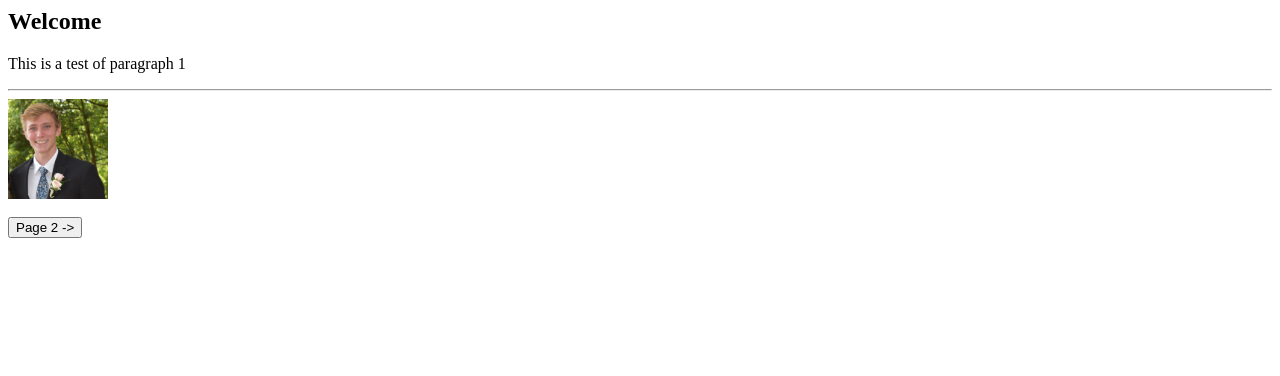
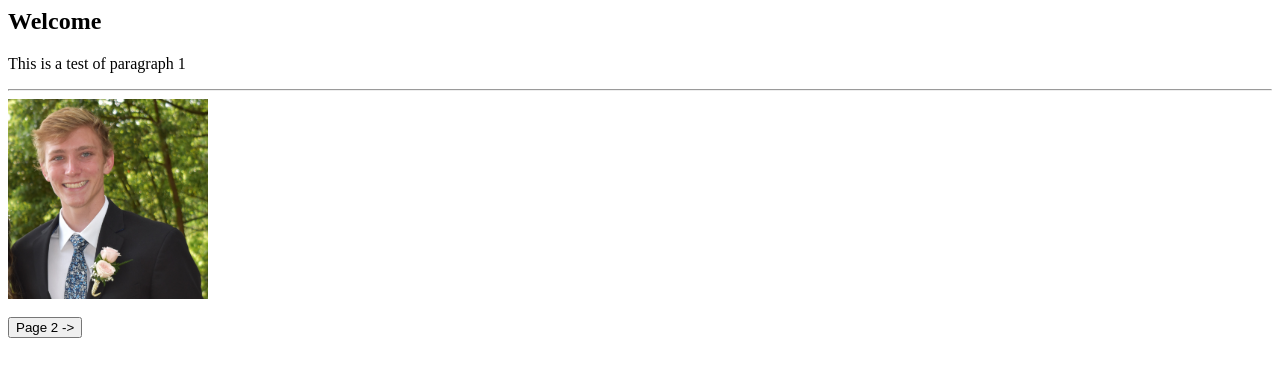
Before and after one commit to nickstrawser/nickstrawser.github.io, a plain HTML site: page index.html in a window 1280 px wide. Drawn offline with Linux system fonts and the light colour scheme.

Commit message:
increased size

```diff
--- a/index.html
+++ b/index.html
@@ -8,7 +8,7 @@
 		<h2>Welcome</h2>
 		<p>This is a test of paragraph 1</p>
 		<hr/>
-		<img src = "headshot.jpg" width = "100px" height = "100px" />
+		<img src = "headshot.jpg" width = "200px" height = "200px" />
 
 		<br><br>
 		<button id = "btn" type="button" >Page 2 -></button>
```
